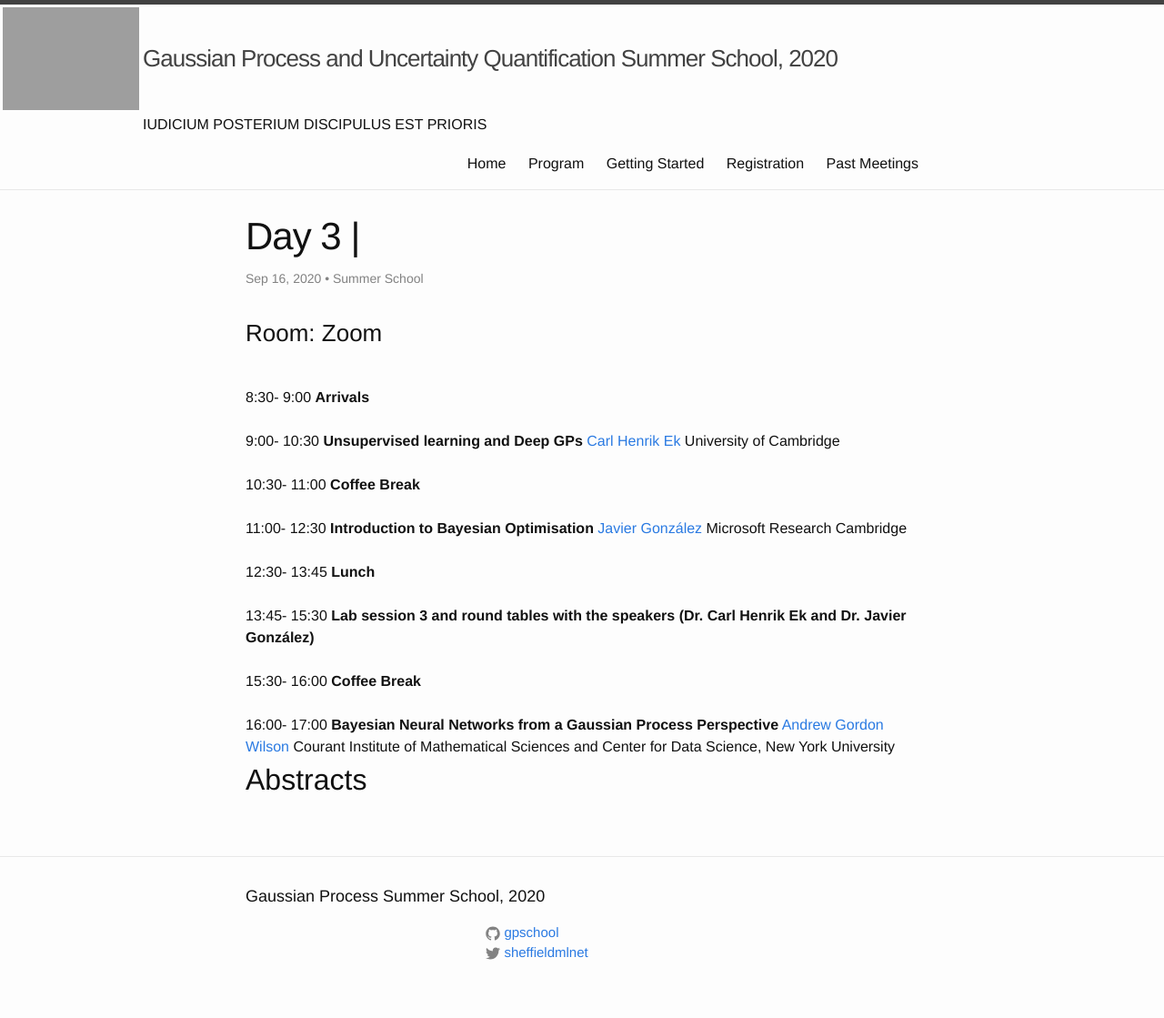
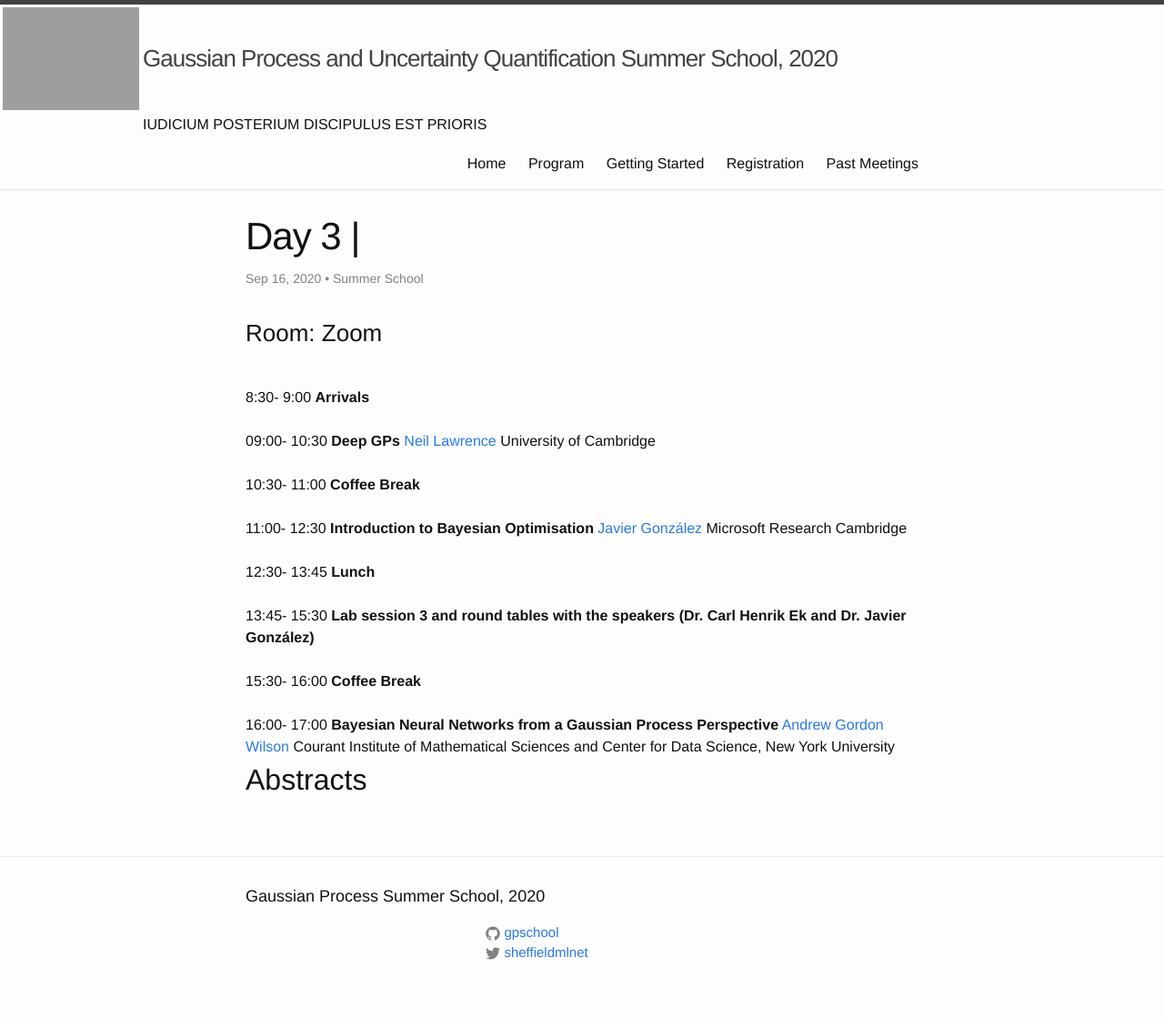
Before and after one commit to gpschool/gpss20, a Jekyll site: the page built from _posts/2020-09-16-day-3.md, in a window 1280 px wide. Shown: the whole page at 91% size. Built offline with Jekyll 4.4.1, drawn with Linux system fonts in a browser that asks for light colours.

Commit message:
changes to program

```diff
--- a/_posts/2020-09-16-day-3.md
+++ b/_posts/2020-09-16-day-3.md
@@ -8,14 +8,14 @@ talks:
 - title: "Arrivals"
   start: "8:30"
   end: "9:00"
-- title: "Unsupervised learning and Deep GPs"
+- title: "Deep GPs"
   abstract:
   author:
-  - family: Ek
-    given: Carl Henrik
-    url: "http://carlhenrik.com/"
+  - family: Lawrence
+    given: Neil
+    url: "http://inverseprobability.com"
     institute: "University of Cambridge"
-  start: "9:00"
+  start: "09:00"
   end: "10:30"
 - title: "Coffee Break"
   start: "10:30"
```
Also changed, not shown: _posts/2020-09-15-day-2.md (+4 -4 lines).
